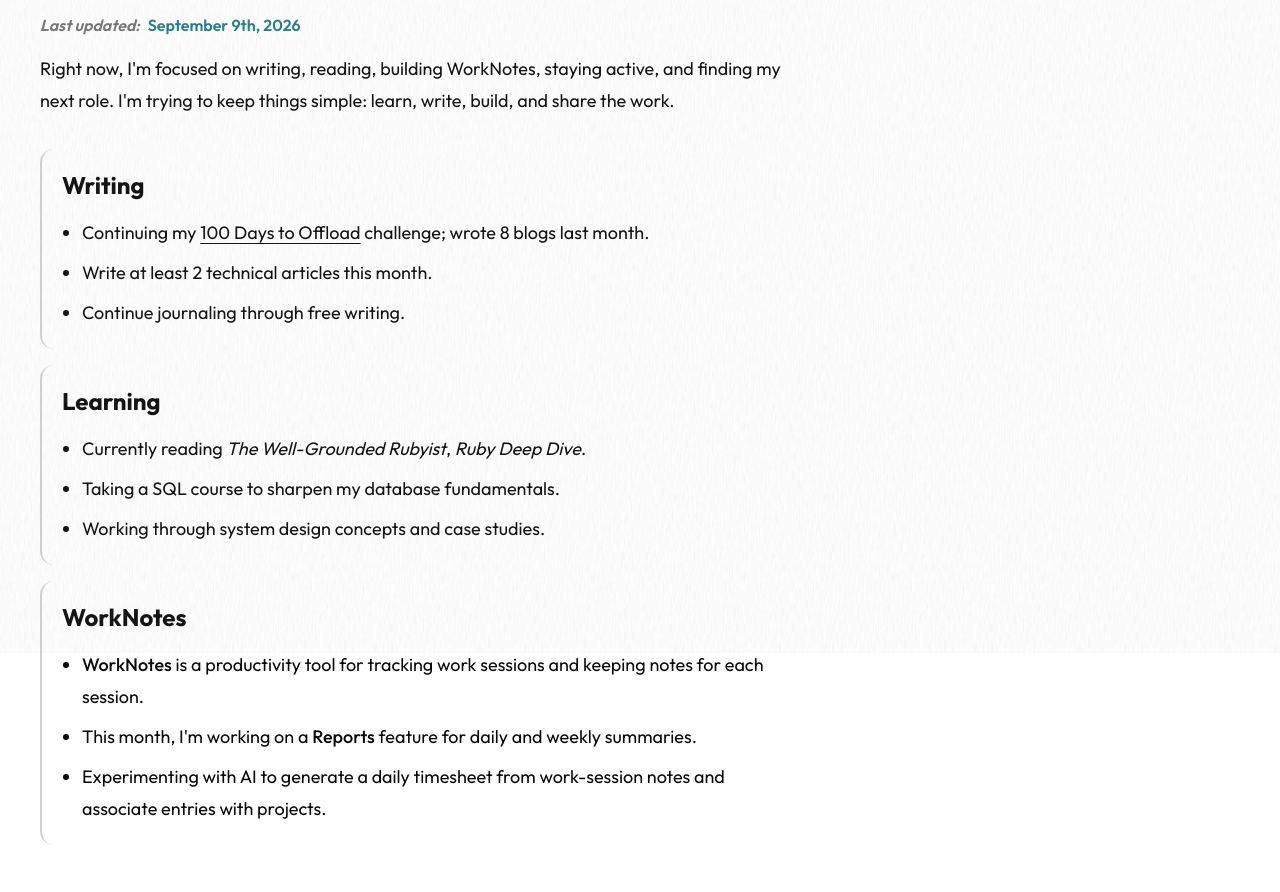
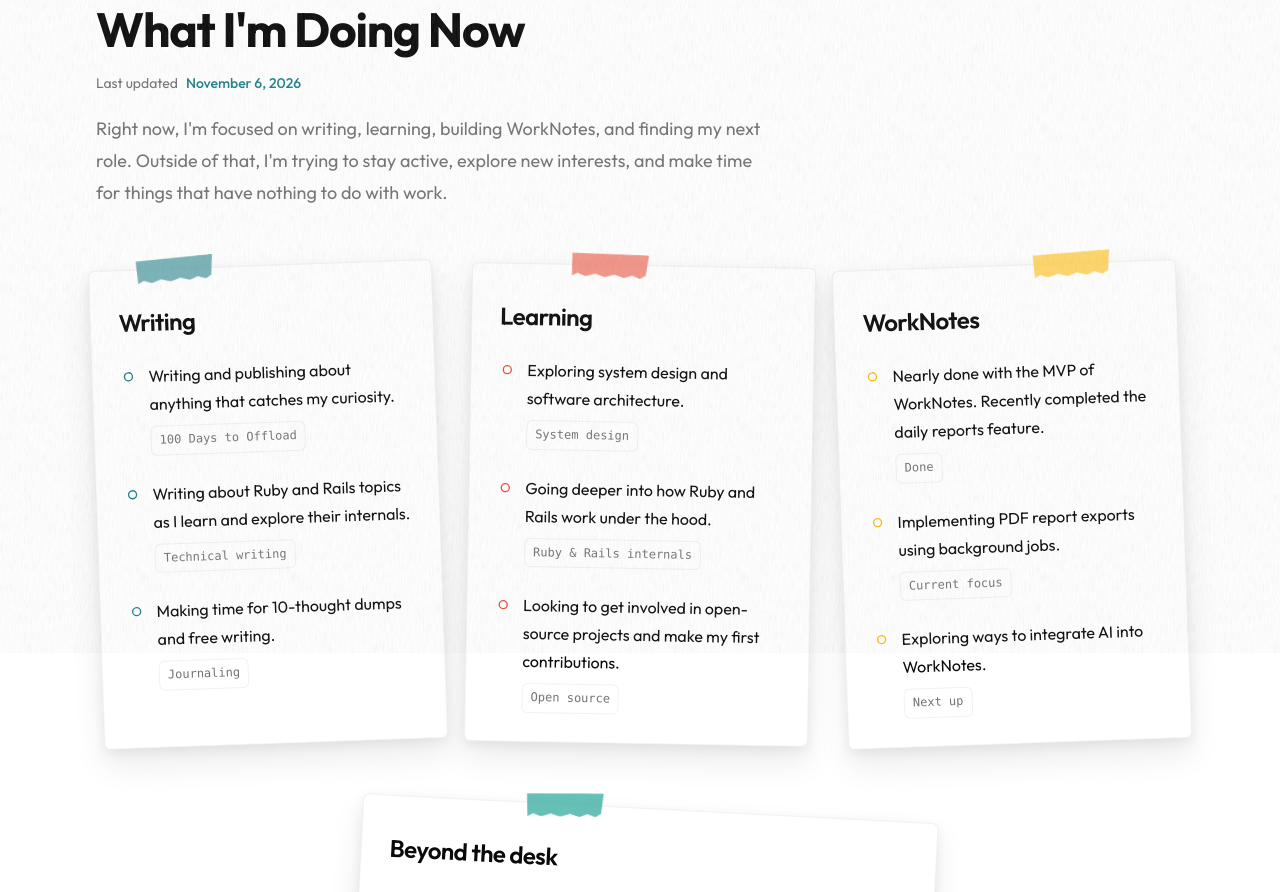
Before and after one commit to SiddharthShringi/siddharth-portfolio, a Next.js app: page /now in a window 1280 px wide. Shown: the part 147-1039 px from the top of the page. Built offline with nearby package versions, Linux system fonts and the light colour scheme.

Commit message:
Added StickyNote component (#96)
* Added StickyNote component

* Updated now page design

* updated now page content

* Added Notelink component

```diff
--- a/app/globals.css
+++ b/app/globals.css
@@ -108,11 +108,11 @@
   --border: oklch(1 0 0 / 10%);
   --input: oklch(1 0 0 / 15%);
   --ring: oklch(0.556 0 0);
-  --chart-1: oklch(0.488 0.243 264.376);
+  --chart-1: oklch(65.203% 0.15388 268.206);
   --chart-2: oklch(0.696 0.17 162.48);
   --chart-3: oklch(0.769 0.188 70.08);
-  --chart-4: oklch(0.627 0.265 303.9);
-  --chart-5: oklch(0.645 0.246 16.439);
+  --chart-4: oklch(96.288% 0.19386 112.361);
+  --chart-5: oklch(45.962% 0.14434 309.657);
   --sidebar: oklch(0.205 0 0);
   --sidebar-foreground: oklch(0.985 0 0);
   --sidebar-primary: oklch(0.488 0.243 264.376);
--- a/app/now/page.tsx
+++ b/app/now/page.tsx
@@ -1,86 +1,236 @@
-interface NowSectionProps {
-  title: string;
-  children: React.ReactNode;
-}
+import * as motion from 'motion/react-client';
+import { BookOpen, CircleSmall, Clapperboard, Dumbbell } from 'lucide-react';
 
-function NowSection({ title, children }: NowSectionProps) {
+import { StickyNote } from '@/components/now/StickyNote';
+import { NoteItem, NoteSubsection, NoteLink } from '@/components/now/Note';
+
+const notes = [
+  {
+    title: 'Writing',
+    tapePosition: 25,
+    tilt: '-rotate-2',
+    tapeTilt: '-rotate-3',
+    tapeColor: 'bg-chart-2/70',
+    iconColor: 'text-chart-2',
+    items: [
+      {
+        chip: '100 Days to Offload',
+        description: 'Writing and publishing about anything that catches my curiosity.',
+      },
+      {
+        chip: 'Technical writing',
+        description: 'Writing about Ruby and Rails topics as I learn and explore their internals.',
+      },
+      {
+        chip: 'Journaling',
+        description: 'Making time for 10-thought dumps and free writing.',
+      },
+    ],
+  },
+  {
+    title: 'Learning',
+    tapePosition: 40,
+    tilt: 'rotate-1',
+    tapeTilt: 'rotate-2',
+    tapeColor: 'bg-chart-1/70',
+    iconColor: 'text-chart-1',
+    items: [
+      {
+        chip: 'System design',
+        description: 'Exploring system design and software architecture.',
+      },
+      {
+        chip: 'Ruby & Rails internals',
+        description: 'Going deeper into how Ruby and Rails work under the hood.',
+      },
+      {
+        chip: 'Open source',
+        description:
+          'Looking to get involved in open-source projects and make my first contributions.',
+      },
+    ],
+  },
+  {
+    title: 'WorkNotes',
+    tapePosition: 70,
+    tilt: '-rotate-2',
+    tapeTilt: '-rotate-2',
+    tapeColor: 'bg-chart-4/70',
+    iconColor: 'text-chart-4',
+    items: [
+      {
+        chip: 'Done',
+        description:
+          'Nearly done with the MVP of WorkNotes. Recently completed the daily reports feature.',
+      },
+      {
+        chip: 'Current focus',
+        description: 'Implementing PDF report exports using background jobs.',
+      },
+      {
+        chip: 'Next up',
+        description: 'Exploring ways to integrate AI into WorkNotes.',
+      },
+    ],
+  },
+];
+
+const hobbies = [
+  {
+    title: 'Beyond the desk',
+    tapePosition: 35,
+    tilt: 'rotate-3',
+    tapeTilt: '-rotate-2',
+    tapeColor: 'bg-chart-3/70',
+    iconColor: 'text-chart-3',
+    subsections: [
+      {
+        title: 'Fitness',
+        description:
+          'Staying consistent with 3-4 workouts a week, experimenting with kettlebells and making room for yoga.',
+        icon: <Dumbbell className="h-4 w-4" />,
+      },
+      {
+        title: 'Reading',
+        description:
+          'Exploring Hindi literature. Currently reading works by Harishankar Parsai and Kashinath Singh.',
+        icon: <BookOpen className="h-4 w-4" />,
+      },
+      {
+        title: 'Watching',
+        description: 'Just started watching Severance.',
+        icon: <Clapperboard className="h-4 w-4" />,
+      },
+    ],
+  },
+];
+
+export default function NowPage() {
   return (
-    <section className="rounded-xl border-l-2 border-accent-foreground/20 p-4 dark:border-accent sm:p-5">
-      <h2 className="mb-3 text-xl font-bold sm:mb-4 sm:text-2xl">{title}</h2>
-      <ul className="list-disc space-y-2 pl-5 text-base leading-7 sm:text-lg sm:leading-8">
-        {children}
-      </ul>
-    </section>
-  );
-}
+    <main className="mx-auto w-full max-w-6xl px-5 py-12 sm:px-8 sm:py-16">
+      {/* Page introduction */}
+      <header className="max-w-2xl space-y-5">
+        <div className="space-y-2">
+          <p className="text-xs font-medium uppercase tracking-[0.2em] text-muted-foreground">
+            A little life update
+          </p>
 
-export default function Now() {
-  return (
-    <section className="my-6 px-4 sm:my-10 sm:px-6 lg:px-8 xl:px-10">
-      <div className="mx-auto max-w-7xl">
-        <div className="max-w-3xl">
-          {/* Header */}
-          <h1 className="text-2xl font-bold tracking-tight sm:text-3xl md:text-4xl">
+          <h1 className="text-3xl font-bold tracking-tight sm:text-4xl md:text-5xl">
             What I&apos;m Doing Now
           </h1>
-
-          <div className="my-3 flex flex-wrap items-center gap-x-2 gap-y-1 text-sm font-semibold sm:my-4 sm:text-base">
-            <p className="italic text-muted-foreground">Last updated:</p>
-            <p className="text-chart-2">September 9th, 2026</p>
         </div>
 
-          <header>
-            <p className="text-base leading-7 sm:text-lg sm:leading-8">
-              Right now, I&apos;m focused on writing, reading, building WorkNotes, staying active,
-              and finding my next role. I&apos;m trying to keep things simple: learn, write, build,
-              and share the work.
+        <div className="flex items-center gap-2 text-sm">
+          <span className="text-muted-foreground">Last updated</span>
+
+          <time dateTime="2026-11-06" className="font-medium text-chart-2">
+            November 6, 2026
+          </time>
+        </div>
+
+        <p className="text-base leading-8 text-muted-foreground sm:text-lg">
+          Right now, I&apos;m focused on writing, learning, building WorkNotes, and finding my next
+          role. Outside of that, I&apos;m trying to stay active, explore new interests, and make
+          time for things that have nothing to do with work.
         </p>
       </header>
 
-          {/* Sections */}
-          <div className="mt-6 space-y-3 sm:mt-8 sm:space-y-4">
-            <NowSection title="Writing">
-              <li>
-                Continuing my{' '}
-                <a
-                  href="https://100daystooffload.com/"
-                  target="_blank"
-                  rel="noopener noreferrer"
-                  className="underline underline-offset-4 hover:text-foreground"
+      {/* First row: Writing, Learning, WorkNotes */}
+      <section
+        aria-label="Things I'm currently working on"
+        className="mt-14 grid grid-cols-1 items-stretch gap-x-8 gap-y-12 sm:grid-cols-2 lg:grid-cols-3 lg:gap-x-7"
       >
-                  100 Days to Offload
-                </a>{' '}
-                challenge; wrote 8 blogs last month.
-              </li>
-              <li>Write at least 2 technical articles this month.</li>
-              <li>Continue journaling through free writing.</li>
-            </NowSection>
+        {notes.map((note, index) => (
+          <motion.div
+            key={note.title}
+            className="relative h-full"
+            initial={{ opacity: 0, y: 12 }}
+            animate={{ opacity: 1, y: 0 }}
+            transition={{
+              duration: 0.4,
+              delay: index * 0.1,
+            }}
+            whileHover={{
+              scale: 1.08,
+              y: -10,
+              zIndex: 10,
+            }}
+            whileTap={{ scale: 0.99 }}
+            style={{ transformOrigin: 'center center' }}
+          >
+            <StickyNote
+              tapePosition={note.tapePosition}
+              tilt={note.tilt}
+              tapeTilt={note.tapeTilt}
+              tapeColor={note.tapeColor}
+              className="h-full min-h-92"
+            >
+              <div className="mb-6">
+                <h2 className="text-2xl font-semibold tracking-tight">{note.title}</h2>
+              </div>
+              <ul className="flex-1 space-y-6">
+                {note.items?.map((item) => (
+                  <NoteItem
+                    key={item.chip}
+                    icon={<CircleSmall className="mt-0.5 h-4 w-4" aria-hidden="true" />}
+                    iconColor={note.iconColor}
+                    chip={item.chip}
+                  >
+                    {item.description}
+                  </NoteItem>
+                ))}
+              </ul>
+            </StickyNote>
+          </motion.div>
+        ))}
+      </section>
 
-            <NowSection title="Learning">
-              <li>
-                Currently reading <em>The Well-Grounded Rubyist</em>, <em>Ruby Deep Dive</em>.
-              </li>
-              <li>Taking a SQL course to sharpen my database fundamentals.</li>
-              <li>Working through system design concepts and case studies.</li>
-            </NowSection>
+      {/* Hobbies and interests */}
+      <section aria-label="Hobbies and interests" className="mt-16 flex justify-center">
+        {hobbies.map((note, index) => (
+          <motion.div
+            key={note.title}
+            className="relative mx-auto w-full max-w-xl"
+            initial={{ opacity: 0, y: 12 }}
+            animate={{ opacity: 1, y: 0 }}
+            transition={{
+              duration: 0.4,
+              delay: index * 0.1,
+            }}
+            whileHover={{
+              scale: 1.03,
+              y: -5,
+              zIndex: 10,
+            }}
+            whileTap={{ scale: 0.99 }}
+            style={{ transformOrigin: 'center center' }}
+          >
+            <StickyNote
+              tapePosition={note.tapePosition}
+              tilt={note.tilt}
+              tapeTilt={note.tapeTilt}
+              tapeColor={note.tapeColor}
+              className="h-fit w-full"
+            >
+              <div className="mb-6">
+                <h2 className="text-xl font-semibold tracking-tight sm:text-2xl">{note.title}</h2>
+              </div>
 
-            <NowSection title="WorkNotes">
-              <li>
-                <span className="font-medium">WorkNotes</span> is a productivity tool for tracking
-                work sessions and keeping notes for each session.
-              </li>
-              <li>
-                This month, I&apos;m working on a <span className="font-medium">Reports</span>{' '}
-                feature for daily and weekly summaries.
-              </li>
-              <li>
-                Experimenting with AI to generate a daily timesheet from work-session notes and
-                associate entries with projects.
-              </li>
-            </NowSection>
-          </div>
-        </div>
-      </div>
+              <ul className="space-y-6 sm:space-y-7">
+                {note.subsections.map((item) => (
+                  <NoteSubsection
+                    key={item.title}
+                    title={item.title}
+                    description={item.description}
+                    headingColor={note.iconColor}
+                    icon={item.icon}
+                  />
+                ))}
+              </ul>
+            </StickyNote>
+          </motion.div>
+        ))}
       </section>
+    </main>
   );
 }
--- /dev/null
+++ b/components/now/Note.tsx
@@ -0,0 +1,146 @@
+import type { ReactNode } from 'react';
+
+type NoteItemProps = {
+  icon?: ReactNode;
+  iconColor?: string;
+  chip?: string;
+  children: ReactNode;
+};
+
+export function NoteItem({
+  icon,
+  iconColor = 'text-muted-foreground',
+  chip,
+  children,
+}: NoteItemProps) {
+  return (
+    <li className="flex items-start gap-3">
+      {icon && (
+        <span aria-hidden="true" className={`mt-1 shrink-0 ${iconColor}`}>
+          {icon}
+        </span>
+      )}
+
+      <div className="min-w-0 space-y-2">
+        <p className="text-sm leading-6 text-card-foreground sm:text-base sm:leading-7">
+          {children}
+        </p>
+
+        {chip && (
+          <span
+            className="
+              inline-flex max-w-full
+              rounded-sm
+              border border-border/50
+              bg-background/60
+              px-2 py-1
+              font-mono text-[10px]
+              leading-relaxed
+              text-muted-foreground
+              sm:text-xs
+              wrap-break-word
+            "
+          >
+            {chip}
+          </span>
+        )}
+      </div>
+    </li>
+  );
+}
+
+type NoteFooterProps = {
+  left?: string;
+  right?: string;
+};
+
+export function NoteFooter({ left, right }: NoteFooterProps) {
+  if (!left && !right) return null;
+
+  return (
+    <footer
+      className="
+        mt-auto
+        flex flex-wrap items-center justify-between
+        gap-x-3 gap-y-2
+        border-t border-border/50
+        pt-5
+        font-mono text-[10px]
+        leading-relaxed
+        text-muted-foreground
+        sm:text-xs
+      "
+    >
+      {left && <span>{left}</span>}
+
+      {right && <span className="text-foreground/80">{right}</span>}
+    </footer>
+  );
+}
+
+type NoteSubsectionProps = {
+  title: string;
+  description: ReactNode;
+  headingColor: string;
+  icon?: ReactNode;
+};
+
+export function NoteSubsection({ title, description, headingColor, icon }: NoteSubsectionProps) {
+  return (
+    <li className="space-y-2">
+      <div className="flex items-center gap-2.5">
+        {icon && (
+          <span aria-hidden="true" className={`flex shrink-0 items-center ${headingColor}`}>
+            {icon}
+          </span>
+        )}
+
+        <h3
+          className={`
+            font-semibold tracking-tight
+            text-base
+            sm:text-lg
+            ${headingColor}
+          `}
+        >
+          {title}
+        </h3>
+      </div>
+
+      <p className="text-sm leading-6 text-card-foreground sm:text-base sm:leading-7">
+        {description}
+      </p>
+    </li>
+  );
+}
+
+type NoteLinkProps = {
+  href: string;
+  children: ReactNode;
+  color?: string;
+};
+
+export function NoteLink({ href, children, color = 'text-brand' }: NoteLinkProps) {
+  const isExternal = /^https?:\/\//.test(href);
+
+  return (
+    <a
+      href={href}
+      target={isExternal ? '_blank' : undefined}
+      rel={isExternal ? 'noopener noreferrer' : undefined}
+      className={`
+        font-medium
+        ${color}
+        underline decoration-current/40
+        underline-offset-4
+        transition-colors
+        hover:decoration-current
+        focus-visible:outline-2
+        focus-visible:outline-offset-2
+        focus-visible:outline-current
+      `}
+    >
+      {children}
+    </a>
+  );
+}
--- /dev/null
+++ b/components/now/StickyNote.tsx
@@ -0,0 +1,62 @@
+import type { ReactNode } from 'react';
+
+type StickyNoteProps = {
+  children: ReactNode;
+  tapePosition?: number;
+  tapeColor?: string;
+  tilt?: string;
+  tapeTilt?: string;
+  className?: string;
+};
+
+export function StickyNote({
+  children,
+  tapePosition = 50,
+  tapeColor = 'bg-emerald-800/70',
+  tilt = 'rotate-2',
+  tapeTilt = 'rotate-2',
+  className = '',
+}: StickyNoteProps) {
+  const left = Math.min(85, Math.max(15, tapePosition));
+
+  return (
+    <article
+      className={`
+        relative flex h-full flex-col
+        rounded-sm
+        border border-border/50
+        bg-card text-card-foreground
+        p-6 pt-8 sm:p-7 sm:pt-9
+        shadow-[0_4px_12px_rgba(0,0,0,0.06),0_16px_32px_rgba(0,0,0,0.08)]
+        transition-transform duration-300
+        hover:rotate-0
+        ${tilt}
+        ${className}
+      `}
+    >
+      {/* Decorative washi tape */}
+      <div
+        aria-hidden="true"
+        className={`
+          pointer-events-none
+          absolute -top-3
+          z-10
+          h-6 w-20
+          -translate-x-1/2
+          opacity-85
+          shadow-sm
+          backdrop-blur-[2px]
+          ${tapeColor}
+          ${tapeTilt}
+        `}
+        style={{
+          left: `${left}%`,
+          clipPath:
+            'polygon(2% 5%, 98% 0%, 95% 85%, 88% 100%, 78% 88%, 68% 100%, 56% 88%, 44% 100%, 32% 88%, 20% 100%, 10% 88%, 3% 100%)',
+        }}
+      />
+
+      {children}
+    </article>
+  );
+}
--- a/content/blogs/2026-08-22-free-writing-for-clearing-the-clutter.mdx
+++ b/content/blogs/2026-08-22-free-writing-for-clearing-the-clutter.mdx
@@ -26,6 +26,6 @@ Journaling is like moving our thoughts from our heads into external space, which
 
 - The only rule of free writing is: don't stop writing. Start the timer for 10-15 minutes or aim for 3 pages / 720 words if you are using some text editor. Do not stop until these criteria are met.
 - Even when nothing is coming to your mind, just write that: "I don't know what I should write, why I'm doing this, what will I achieve by doing all of it."
-- When we force ourselves to write, it is kind of frustrating ar first. But soon, you will notice that your train of thought starts moving. You start thinking verbally.
+- When we force ourselves to write, it is kind of frustrating at first. But soon, you will notice that your train of thought starts moving. You start thinking verbally.
 
 I think of it as mind vomiting. Just get it all out. We can make sense of it later.
```
Lines whose indentation alone changed are shown as unchanged.
